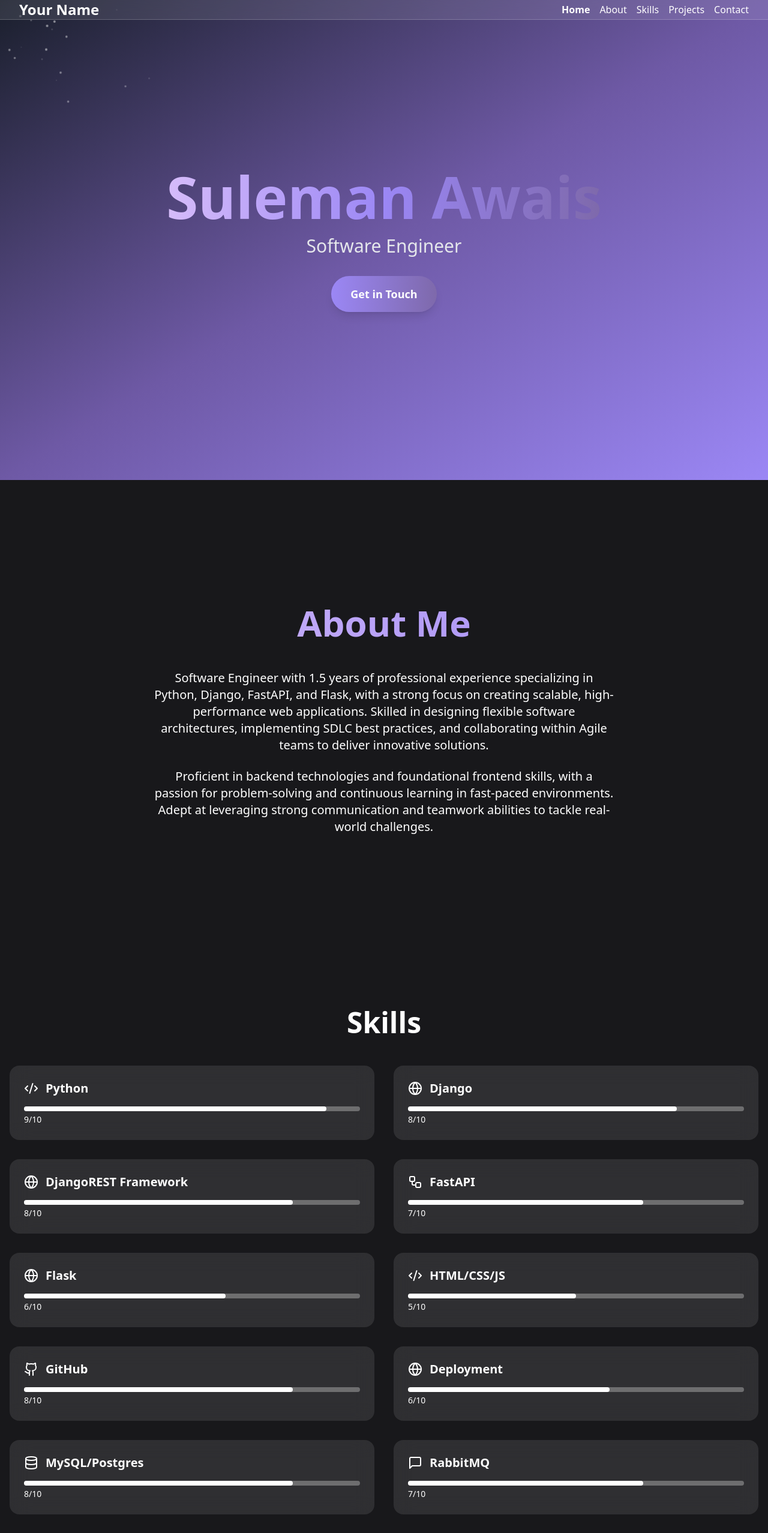
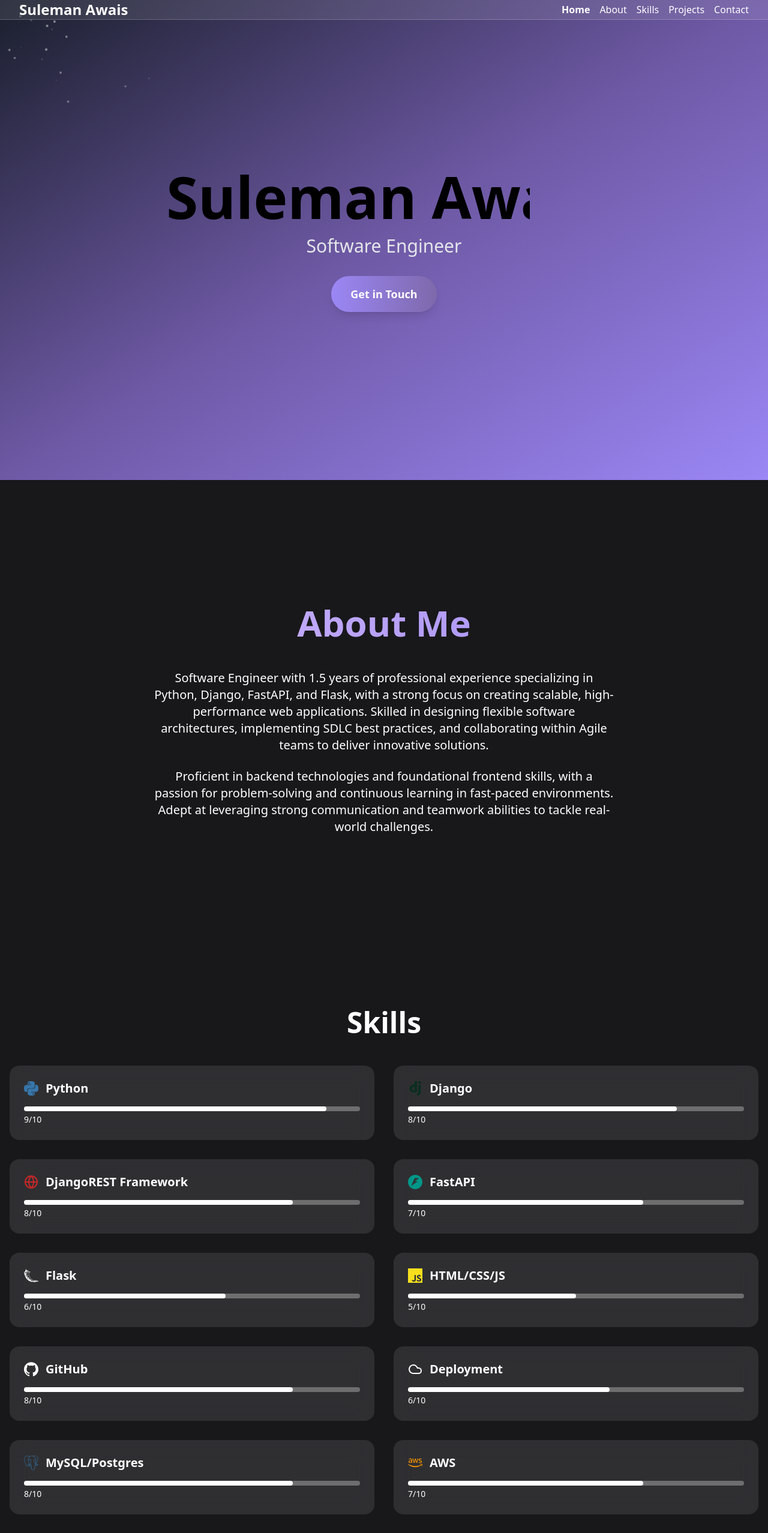
Before and after one commit to SulemanAwais/suleman-awais, a React (Vite) app: page / in a window 1280 px wide. Shown: the top 2555 px of the page at 60% size. Built offline with nearby package versions, Linux system fonts and the light colour scheme.

Commit message:
Add animations and update icons
Implement a text highlighting animation for the name in the header and update the header with the correct name. Replace existing technology icons with higher quality icons from a third-party library for better visual appeal.
[skip gpt_engineer]

```diff
--- a/src/components/HeroSection.tsx
+++ b/src/components/HeroSection.tsx
@@ -19,9 +19,27 @@ export default function HeroSection({ name }: HeroSectionProps) {
           transition={{ duration: 0.5 }}
           className="mb-8"
         >
-          <h1 className="text-6xl md:text-8xl font-bold mb-4 bg-clip-text text-transparent bg-gradient-to-r from-[#D6BCFA] via-[#9b87f5] to-[#7E69AB]">
+          <motion.h1
+            className="text-6xl md:text-8xl font-bold mb-4 relative inline-block"
+            initial={{ backgroundPosition: "0%" }}
+            animate={{
+              backgroundPosition: ["0%", "100%", "0%"],
+            }}
+            transition={{
+              duration: 3,
+              ease: "easeInOut",
+              repeat: Infinity,
+            }}
+            style={{
+              background: "linear-gradient(to right, #000 50%, transparent 50%) 100% 0 / 200% 100% no-repeat",
+              WebkitBackgroundClip: "text",
+              backgroundClip: "text",
+              color: "white",
+              WebkitTextFillColor: "transparent"
+            }}
+          >
             {name}
-          </h1>
+          </motion.h1>
           <p className="text-2xl md:text-3xl text-gray-200">Software Engineer</p>
         </motion.div>
         <motion.a
--- a/src/components/SkillsSection.tsx
+++ b/src/components/SkillsSection.tsx
@@ -1,6 +1,11 @@
 import { useState } from 'react'
 import { motion, AnimatePresence } from 'framer-motion'
-import { Code2, Database, Github, Globe, MessageSquare, Workflow } from 'lucide-react'
+import {
+  Code2, Database, Github, Globe, MessageSquare, Workflow,
+  Server, Cloud, Docker, Terminal, FileCode, Tool
+} from 'lucide-react'
+import { SiPython, SiDjango, SiFastapi, SiPostgresql, SiFlask, SiJavascript, SiGithub, SiAmazonaws, SiJira, SiBootstrap } from 'react-icons/si'
+import { TbApi } from 'react-icons/tb'
 
 interface Skill {
   name: string;
@@ -10,20 +15,20 @@ interface Skill {
 }
 
 const skills: Skill[] = [
-  { name: 'Python', level: 9, icon: <Code2 className="w-6 h-6" /> },
-  { name: 'Django', level: 8, icon: <Globe className="w-6 h-6" /> },
-  { name: 'DjangoREST Framework', level: 8, icon: <Globe className="w-6 h-6" /> },
-  { name: 'FastAPI', level: 7, icon: <Workflow className="w-6 h-6" /> },
-  { name: 'Flask', level: 6, icon: <Globe className="w-6 h-6" /> },
-  { name: 'HTML/CSS/JS', level: 5, icon: <Code2 className="w-6 h-6" /> },
-  { name: 'GitHub', level: 8, icon: <Github className="w-6 h-6" /> },
-  { name: 'Deployment', level: 6, icon: <Globe className="w-6 h-6" /> },
-  { name: 'MySQL/Postgres', level: 8, icon: <Database className="w-6 h-6" /> },
-  { name: 'RabbitMQ', level: 7, icon: <MessageSquare className="w-6 h-6" /> },
+  { name: 'Python', level: 9, icon: <SiPython className="w-6 h-6 text-[#3776AB]" /> },
+  { name: 'Django', level: 8, icon: <SiDjango className="w-6 h-6 text-[#092E20]" /> },
+  { name: 'DjangoREST Framework', level: 8, icon: <Globe className="w-6 h-6 text-[#C62828]" /> },
+  { name: 'FastAPI', level: 7, icon: <SiFastapi className="w-6 h-6 text-[#009688]" /> },
+  { name: 'Flask', level: 6, icon: <SiFlask className="w-6 h-6" /> },
+  { name: 'HTML/CSS/JS', level: 5, icon: <SiJavascript className="w-6 h-6 text-[#F7DF1E]" /> },
+  { name: 'GitHub', level: 8, icon: <SiGithub className="w-6 h-6" /> },
+  { name: 'Deployment', level: 6, icon: <Cloud className="w-6 h-6" /> },
+  { name: 'MySQL/Postgres', level: 8, icon: <SiPostgresql className="w-6 h-6 text-[#336791]" /> },
+  { name: 'AWS', level: 7, icon: <SiAmazonaws className="w-6 h-6 text-[#FF9900]" /> },
   {
     name: 'API Integration',
     level: 9,
-    icon: <Globe className="w-6 h-6" />,
+    icon: <TbApi className="w-6 h-6" />,
     details: [
       'Stripe Payment Gateway',
       'Google Maps API',
--- a/src/pages/Index.tsx
+++ b/src/pages/Index.tsx
@@ -65,8 +65,6 @@ export default function Portfolio() {
         ))}
       </div>
 
-      {/* Navigation */}
-      {/* Glassmorphism effect for nav */}
       <motion.nav
         className="fixed top-0 left-0 right-0 z-50 backdrop-blur-lg bg-white/10 border-b border-white/20"
         initial={{ opacity: 1, y: 0 }}
@@ -80,7 +78,7 @@ export default function Portfolio() {
             transition={{ duration: 0.5 }}
             className="text-2xl font-bold"
           >
-            Your Name
+            Suleman Awais
           </motion.h1>
           <div className="md:hidden">
             <button
```
